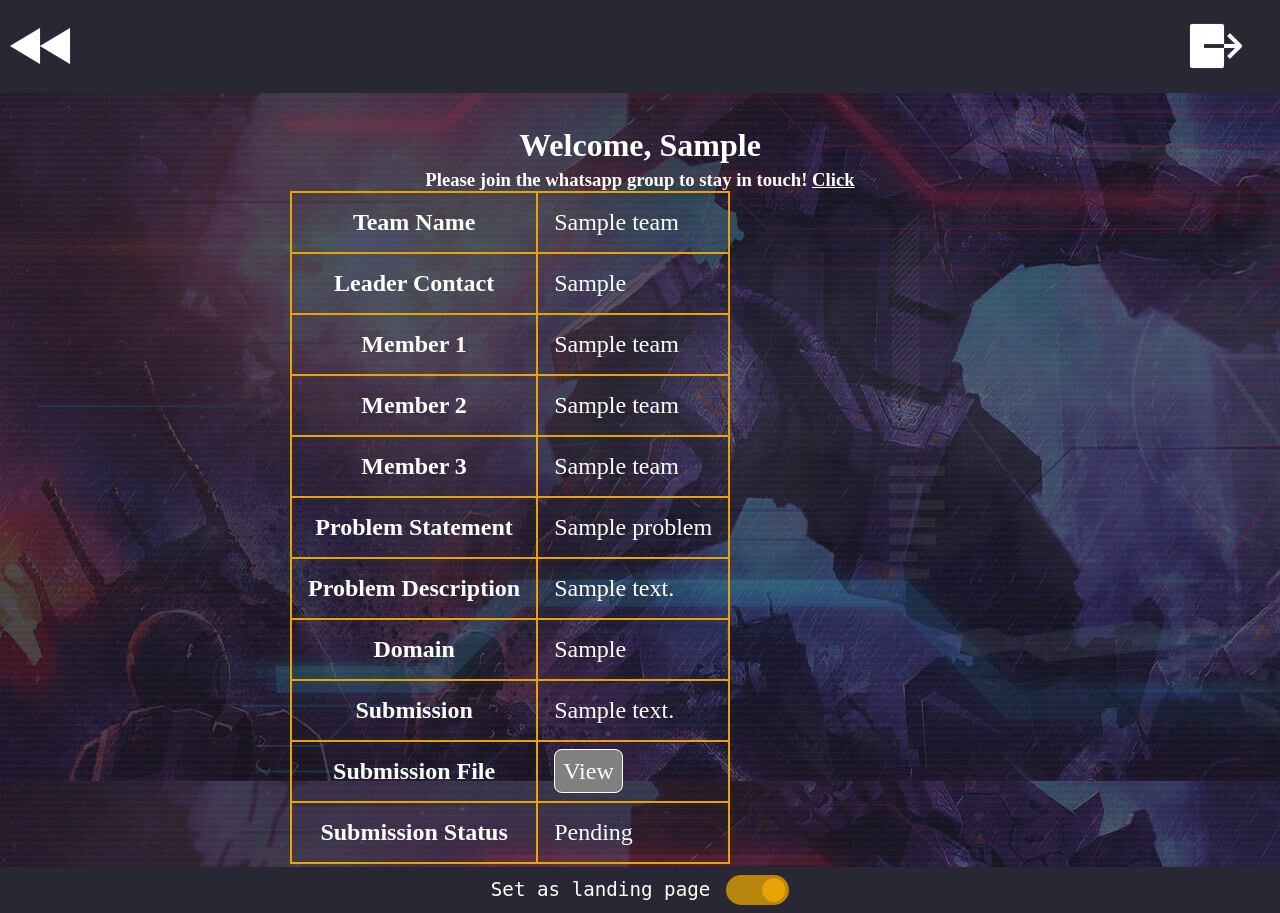
After one commit to 9147/ClashOfCodes, a Django app: page /user/ in a window 1280 px wide. The commit adds this page. Run offline with Django 5.2, Linux system fonts and the light colour scheme; a user stored in the database is signed in; tables that the repository leaves empty hold one stand-in row (values such as "Sample post"); some libraries are stand-ins or nearby versions.

Commit message:
added user portal

```diff
--- /dev/null
+++ b/MainApp/static/css/user.css
@@ -0,0 +1,165 @@
+body {
+    display: flex;
+    background-color: #f8f9fa;
+    font-family: var(--ff-oxanium);
+    color: var(--black);
+    margin: 0;
+    padding: 0;
+    flex-direction: column;
+    justify-content: flex-start;
+    align-items: center;
+    height: 100vh;
+}
+
+*{
+    box-sizing: border-box;
+    margin:0px;
+    padding:0px;
+}
+
+.nav {
+    display: flex;
+    position: static;
+    width: 100vw;
+    height: 6rem;
+    background-color: #282734;
+    margin-bottom: 2rem;
+    justify-content: space-between;
+}
+
+.menu {
+
+    display: flex;
+    align-items: center;
+    justify-content: center;
+}
+.menu-start{
+    width: 5rem;
+}
+.menu-end{
+    padding-right: 2rem;
+}
+.click{
+    cursor: pointer;
+}
+.footer {
+    height: 3rem;
+    display: flex;
+    width: 100vw;
+    background-color: #282734;
+    align-content: center;
+    justify-content: center;
+    align-items: center;
+    gap:1rem;
+}
+
+.container {
+    height: calc(100vh - 9rem);
+    display: flex;
+    flex-direction: column;
+    justify-content: space-around;
+    align-items: center;
+}
+
+span.setting-title {
+    font-size: 1.2rem;
+    font-family: monospace;
+    color: white;
+}
+
+/* toggle code */
+
+.switch {
+    --secondary-container: hsla(42, 99%, 46%, 0.75);
+    --primary: hsl(42, 99%, 46%);
+    font-size: 17px;
+    position: relative;
+    display: inline-block;
+    width: 3.7em;
+    height: 1.8em;
+   }
+
+   .switch input {
+    display: none;
+    opacity: 0;
+    width: 0;
+    height: 0;
+   }
+
+   .slider {
+    position: absolute;
+    cursor: pointer;
+    top: 0;
+    left: 0;
+    right: 0;
+    bottom: 0;
+    background-color: #f3f0f0;
+    transition: .2s;
+    border-radius: 30px;
+   }
+
+   .slider:before {
+    position: absolute;
+    content: "";
+    height: 1.4em;
+    width: 1.4em;
+    border-radius: 20px;
+    left: 0.2em;
+    bottom: 0.2em;
+    background-color: #aeaaae;
+    transition: .4s;
+   }
+
+   input:checked + .slider::before {
+    background-color: var(--primary);
+   }
+
+   input:checked + .slider {
+    background-color: var(--secondary-container);
+   }
+
+   input:focus + .slider {
+    box-shadow: 0 0 1px var(--secondary-container);
+   }
+
+   input:checked + .slider:before {
+    transform: translateX(1.9em);
+   }
+
+  /* toggle code end */
+
+
+  .info-conatiner {
+    width: 700px;
+    max-width: 90vw;
+    font-size: 1.5rem;
+    color: white;
+    overflow: auto;
+    height: calc( 100vh - 15rem);
+    /* background: red; */
+}
+
+table, th, td {
+    border: hsl(42, 99%, 46%) solid 2px;
+    border-collapse: collapse;
+    padding: 1rem;
+}
+td>a {
+    color: white;
+    text-decoration: none;
+    border: white solid 1px;
+    padding: .5rem;
+    border-radius: .5rem;
+    background-color: grey;
+}
+td>a:hover {
+    background-color: white;
+    color: black;
+}
+h3 {
+    text-align: center;
+    color: white;
+}
+a {
+    color: white;
+}
--- /dev/null
+++ b/MainApp/static/js/user.js
@@ -0,0 +1,73 @@
+function updateLandingPage() {
+    date ={
+        'is_set': document.getElementById('is_set').checked
+    }
+    console.log(date,document.getElementById('is_set'));
+    setRequestHeader();
+    $.ajax({
+        type: 'POST',
+        data: date,
+        url: '../update_landing_page/',
+        success: function(response){
+            console.log(response);
+        },
+        error: function(error){
+            console.log(error);
+        }
+    });
+}
+
+
+// Function to GET csrftoken from Cookie
+function getCookie(name) {
+    var cookieValue = null;
+    if (document.cookie && document.cookie !== '') {
+        var cookies = document.cookie.split(';');
+        for (var i = 0; i < cookies.length; i++) {
+            var cookie = jQuery.trim(cookies[i]);
+            // Does this cookie string begin with the name we want?
+            if (cookie.substring(0, name.length + 1) === (name + '=')) {
+                cookieValue = decodeURIComponent(cookie.substring(name.length + 1));
+                break;
+            }
+        }
+    }
+    return cookieValue;
+  }
+
+  var csrftoken = getCookie('csrftoken');
+
+
+
+
+  function csrfSafeMethod(method) {
+    // these HTTP methods do not require CSRF protection
+    return (/^(GET|HEAD|OPTIONS|TRACE)$/.test(method));
+  }
+
+  // Function to set Request Header with `CSRFTOKEN`
+  function setRequestHeader(){
+    $.ajaxSetup({
+        beforeSend: function(xhr, settings) {
+            if (!csrfSafeMethod(settings.type) && !this.crossDomain) {
+                xhr.setRequestHeader("X-CSRFToken", csrftoken);
+            }
+        }
+    });
+  }
+
+
+  function OpenHome(){
+    ele = document.getElementById('is_set');
+    if (ele.checked){
+        // home cant be loaded until this site is set as landing page
+        Swal.fire({
+            icon: 'error',
+            title: 'Oops...',
+            text: 'This page must be removed as landing page to open home page',
+          })
+    }
+    else{
+    window.location.href = '../';
+    }
+  }
--- a/MainApp/templates/MainApp/index.html
+++ b/MainApp/templates/MainApp/index.html
@@ -27,7 +27,7 @@
             Open Source Innovation
           </p>
 
-          <button onclick= {% if user.is_authenticated %} {% if team %} {% if problem %} "window.location='https://chat.whatsapp.com/DOaKmPa64hNIhR5O77k1Qp'" {% else %} "window.location='./submission'" {% endif %} {% else %}"document.getElementById('popup_continue_registration').style.display='block'" {% endif %} {% else %} "register()" {% endif %} class="btn skewBg">{% if user.is_authenticated %} {% if team %}{% if problem %} Join Group! {% else %} Make Submission {% endif %} {% else %} Continue Registration {% endif %} {% else %} Register Now! {% endif %}</button>
+          <button onclick= {% if user.is_authenticated %} {% if team %} {% if problem %} "window.location='../user'" {% else %} "window.location='./submission'" {% endif %} {% else %}"document.getElementById('popup_continue_registration').style.display='block'" {% endif %} {% else %} "register()" {% endif %} class="btn skewBg">{% if user.is_authenticated %} {% if team %}{% if problem %} User Portal {% else %} Make Submission {% endif %} {% else %} Continue Registration {% endif %} {% else %} Register Now! {% endif %}</button>
 
         </div>
 
--- /dev/null
+++ b/MainApp/templates/MainApp/user.html
@@ -0,0 +1,108 @@
+<!DOCTYPE html>
+<html lang="en">
+<head>
+    <meta charset="UTF-8">
+    <meta name="viewport" content="width=device-width, initial-scale=1.0">
+    <title>User</title>
+    {% load static %}
+    <link rel="stylesheet" href="{% static 'css/user.css' %}">
+</head>
+<body style="background-image: url(/static/images/hero-bg.jpg);">
+    <div class="nav">
+        <div class="menu menu-start">
+            <ion-icon name="play-back-sharp" onclick="OpenHome()" class="click" style="font-size: 4rem;font-weight: 900;color:white"></ion-icon>
+        </div>
+        <div class="menu menu-end">
+
+            <ion-icon name="log-out-sharp" class="click" onclick="window.location='../logout'" style="font-size: 4rem;font-weight: 900;color:white"></ion-icon>
+        </div>
+    </div>
+    <div class="container" >
+        <h1 style="color:white">Welcome, {{ user.first_name }}</h1>
+        <div class="container-info">
+        {% if message %}
+            <div class="message-container">
+                {% if message == '1' %}
+                <img src="{% static 'images/messager-1.png' %}" alt="messager">
+                {% else %}
+                <img src="{% static 'images/messager-2.png' %}" alt="messager">
+                {% endif %}
+            </div>
+        {%else %}
+            <h3>Please join the whatsapp group to stay in touch! <a href="https://chat.whatsapp.com/DOaKmPa64hNIhR5O77k1Qp">Click</a></h3>
+            <div class="info-conatiner">
+                <div class="team-details">
+                    <table border="1">
+                        <tr>
+                            <th>Team Name</th>
+                            <td>{{ team.name }}</td>
+                        </tr>
+                        <tr>
+                            <th>Leader Contact</th>
+                            <td>{{ team.leader_contact }}</td>
+                        </tr>
+                        <tr>
+                            <th>Member 1</th>
+                            <td>{{ team.member1_name }}</td>
+                        </tr>
+                        <tr>
+                            <th>Member 2</th>
+                            <td>{{ team.member2_name }}</td>
+                        </tr>
+                        <tr>
+                            <th>Member 3</th>
+                            <td>{{ team.member3_name }}</td>
+                        </tr>
+
+
+                        <tr>
+                            <th>Problem Statement</th>
+                            <td>{{ problem.title }}</td>
+                        </tr>
+                        <tr>
+                            <th>Problem Description</th>
+                            <td>{{ problem.description }}</td>
+                        </tr>
+                        <tr>
+                            <th>Domain</th>
+                            <td>{{ problem.domain }}</td>
+                        </tr>
+                        <tr>
+                            <th>Submission</th>
+                            <td>{{ problem.description }}</td>
+                        </tr>
+                        <tr>
+                            <th>Submission File</th>
+                            <td><a href="../media/{{  problem.solution_pdf }}" >View</a></td>
+                        </tr>
+                        <tr>
+                            <th>Submission Status</th>
+                            <td>{{ problem.status }}</td>
+                        </tr>
+
+                    </table>
+
+                </div>
+
+            </div>
+        {% endif %}
+    </div>
+    </div>
+    <div class="footer">
+        <span class="setting-title">
+            Set as landing page
+        </span>
+        {% csrf_token %}
+        <label class="switch">
+            <input type="checkbox" id="is_set" {% if landing_page %} checked {% endif %} onchange="updateLandingPage()">
+            <span class="slider"></span>
+          </label>
+    </div>
+</body>
+<script src="https://cdn.jsdelivr.net/npm/sweetalert2@10"></script>
+<script src="{% static 'js/jquery-3.7.1.min.js' %}"></script>
+<script src="{% static 'js/user.js' %}" defer></script>
+
+<script type="module" src="https://unpkg.com/ionicons@5.5.2/dist/ionicons/ionicons.esm.js"></script>
+<script nomodule src="https://unpkg.com/ionicons@5.5.2/dist/ionicons/ionicons.js"></script>
+</html>
--- a/MainApp/templates/base.html
+++ b/MainApp/templates/base.html
@@ -105,9 +105,9 @@
         </nav>
 
         <div class="header-actions">
-          <button class="cart-btn user" aria-label="cart">
-            <ion-icon name="person-sharp"></ion-icon>
-            <span class="user-name">{% if user.is_authenticated %}
+          <button class="cart-btn user" aria-label="cart" onclick={% if not user.is_authenticated %} "register()" {% else %} "window.location='./user'" {% endif %}>
+            <ion-icon name="person-sharp" ></ion-icon>
+            <span class="user-name" onclick="window.location='./user'">{% if user.is_authenticated %}
               {% if user.first_name|length > 8 %}
                   {{ user.first_name|slice:":7" }}..
               {% else %}
--- a/MainApp/urls.py
+++ b/MainApp/urls.py
@@ -12,4 +12,7 @@ urlpatterns = [
     path('contact/', views.contactview, name='contact'),
     path('get_form_closing_time/', views.get_form_closing_time, name='get_form_closing_time'),
     path('submission/', views.submission, name='submission'),
+    path('logout/', views.logout_user, name='logout'),
+    path('user/', views.user_view, name='user'),
+    path('update_landing_page/', views.update_landing_page, name='update_landing_page'),
 ]
--- a/MainApp/views.py
+++ b/MainApp/views.py
@@ -3,21 +3,22 @@ from django.contrib.auth.models import User
 from django.shortcuts import render, HttpResponse, redirect
 from django.http import JsonResponse
 from django.utils.crypto import get_random_string
-from .serializers import TeamSerializer, userSerializer
+from .serializers import userSerializer
 from .models import UserToken
-from django.contrib.auth import authenticate, login
-from .models import Team, submissiontime, contact, submissiontime, Problem
+from django.contrib.auth import authenticate, login, logout
+from .models import Team, submissiontime, contact, submissiontime, Problem, ladingPage
 from django.template.loader import render_to_string
-from django.http import FileResponse, Http404
-from django.conf import settings
-import os
 
 # Create your views here.
 def home(request):
     user = request.user
     context = {'user': user}
     # check if team of user is created
-
+    # get landing page status
+    if user.is_authenticated:
+        landing_page, created = ladingPage.objects.get_or_create(user=user)
+        if not created and landing_page.is_set:
+            return redirect('MainApp:user')
     try:
         context['registration']= submissiontime.objects.get(tag='closingtime').submission_time.strftime("%B %d, %Y")
         context['idea']= submissiontime.objects.get(tag='idea').submission_time.strftime("%B %d, %Y")
@@ -291,6 +292,7 @@ def submission(request):
         problem_title = request.POST.get('problem-title')
         problem_statement = request.POST.get('problem-description')
         solution_description = request.POST.get('solution-description')
+        domain = request.POST.get('domain')
         solution_file = request.FILES.get('Idea-ppt')  # Ensure to fetch the file from FILES, not POST
         try:
             team = Team.objects.get(leader=request.user)
@@ -306,6 +308,7 @@ def submission(request):
             description=problem_statement,
             solution=solution_description,
             team=team,
+            domain=domain,
             solution_pdf=solution_file  # Assign the file to the model's FileField
         )
         problem.save()
@@ -313,3 +316,45 @@ def submission(request):
         return render(request, 'MainApp/activation.html', {'message': 'Problem statement submitted successfully!'})
 
     return render(request, 'MainApp/submission.html')
+
+def logout_user(request):
+    logout(request)
+    return render(request, 'MainApp/activation.html', {'message': 'Logout successful!'})
+
+def user_view(request):
+    # check if user is authenticated
+    if not request.user.is_authenticated:
+        return redirect('MainApp:login')
+    # check if langing page is set
+    landing_page, created = ladingPage.objects.get_or_create(user=request.user)
+    # check if user has team
+    print(landing_page.is_set)
+    context = {'landing_page': landing_page.is_set}
+    try:
+        team = Team.objects.get(leader=request.user)
+        context['team'] =  team
+    except Team.DoesNotExist:
+        context['team'] = None
+        context['message'] = "1"
+        return render(request, 'MainApp/user.html', context)
+    # check if user has submitted problem statement
+    try:
+        problem = Problem.objects.get(team=team)
+        context['problem'] = problem
+    except Problem.DoesNotExist:
+        context['problem'] = None
+        context['message'] = "2"
+        return render(request, 'MainApp/user.html', context)
+    return render(request, 'MainApp/user.html', context)
+
+def update_landing_page(request):
+    if request.method == 'POST':
+        is_set = request.POST.get('is_set')
+        is_set = True if is_set.lower() == 'true' else False
+        user = request.user
+        landing_page = ladingPage.objects.get(user=user)
+        landing_page.is_set = is_set
+        landing_page.save()
+        print(landing_page.is_set)
+        return JsonResponse({'message': 'Landing page updated successfully!'}, status=200)
+    return JsonResponse({'message': 'Landing page could not be updated!'}, status=404)
```
Also changed, not shown: MainApp/admin.py (+12 -5 lines), MainApp/models.py (+13 -0 lines), MainApp/static/css/base.js (deleted), MainApp/static/images/messager-1.png (added), MainApp/static/images/messager-2.png (added), MainApp/static/images/messager.png (added).
